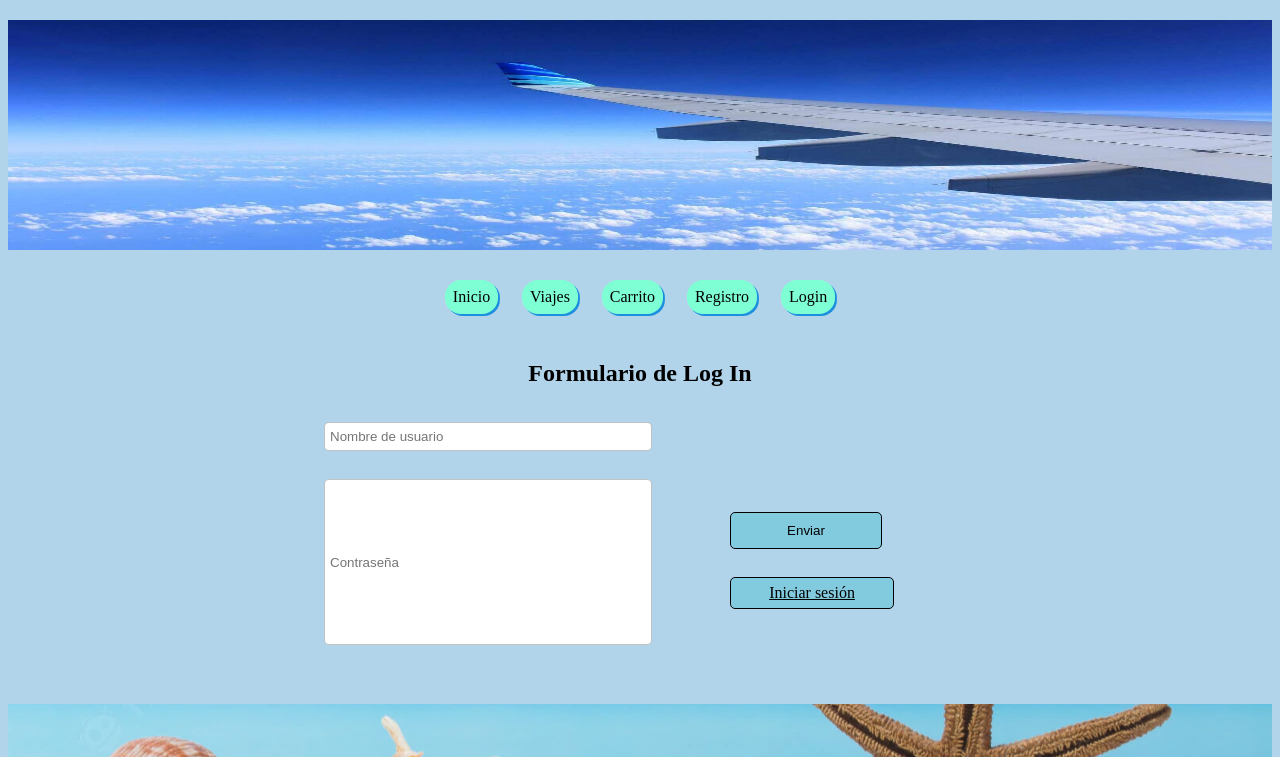
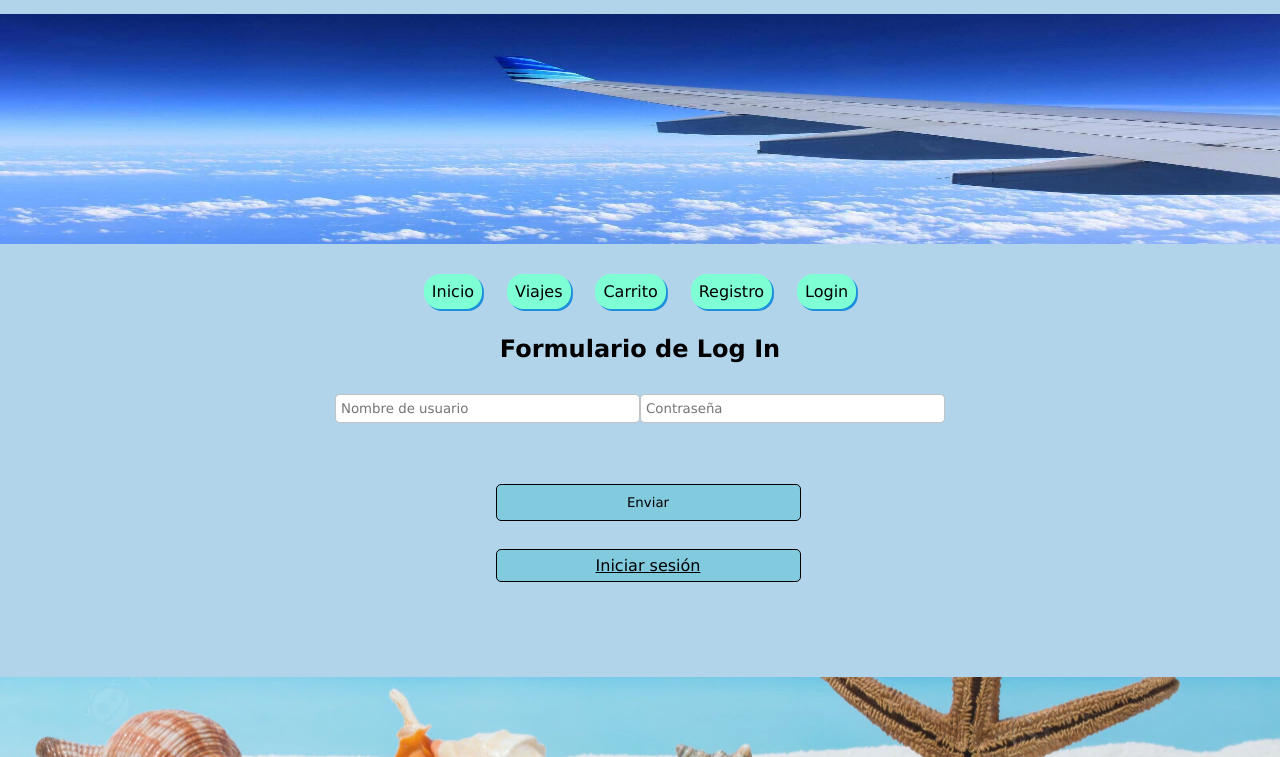
Before and after one commit to RobertDrazewski/grupo_7_vueltaAlMundo, a website: page views/login.html in a window 1280 px wide. Shown: the part 129-886 px from the top of the page. Drawn offline with Linux system fonts and the light colour scheme.

Commit message:
login margin

```diff
--- a/public/css/login.css
+++ b/public/css/login.css
@@ -1,3 +1,10 @@
+*{
+    margin: 0;
+    padding: 0;
+    box-sizing: border-box;
+    font-family: 'Lucida Sans', 'Lucida Sans Regular', 'Lucida Grande', 'Lucida Sans Unicode', Geneva, Verdana, sans-serif;
+}
+
 body{
     background-color: rgb(178, 212, 235);
    }
```
